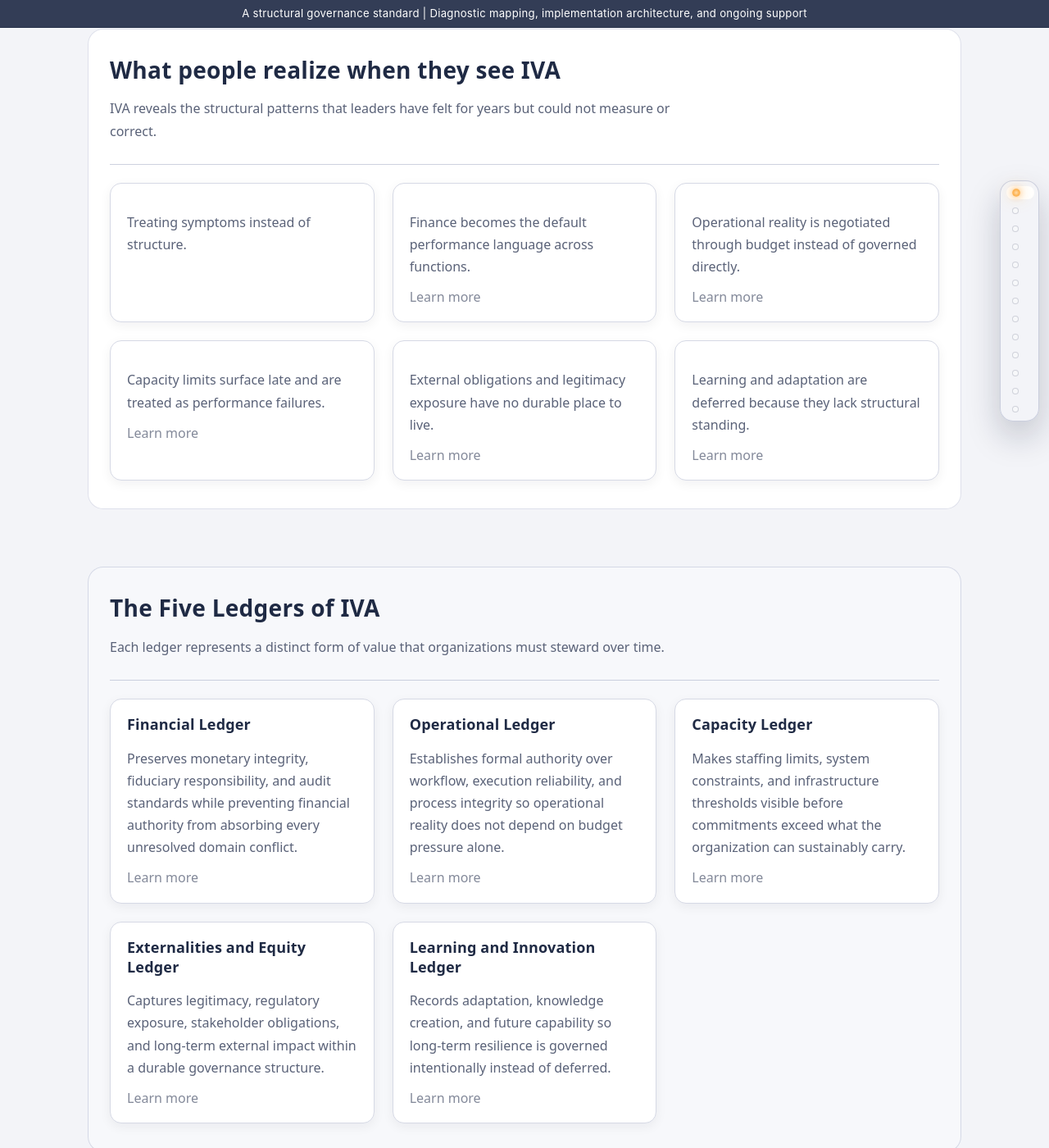
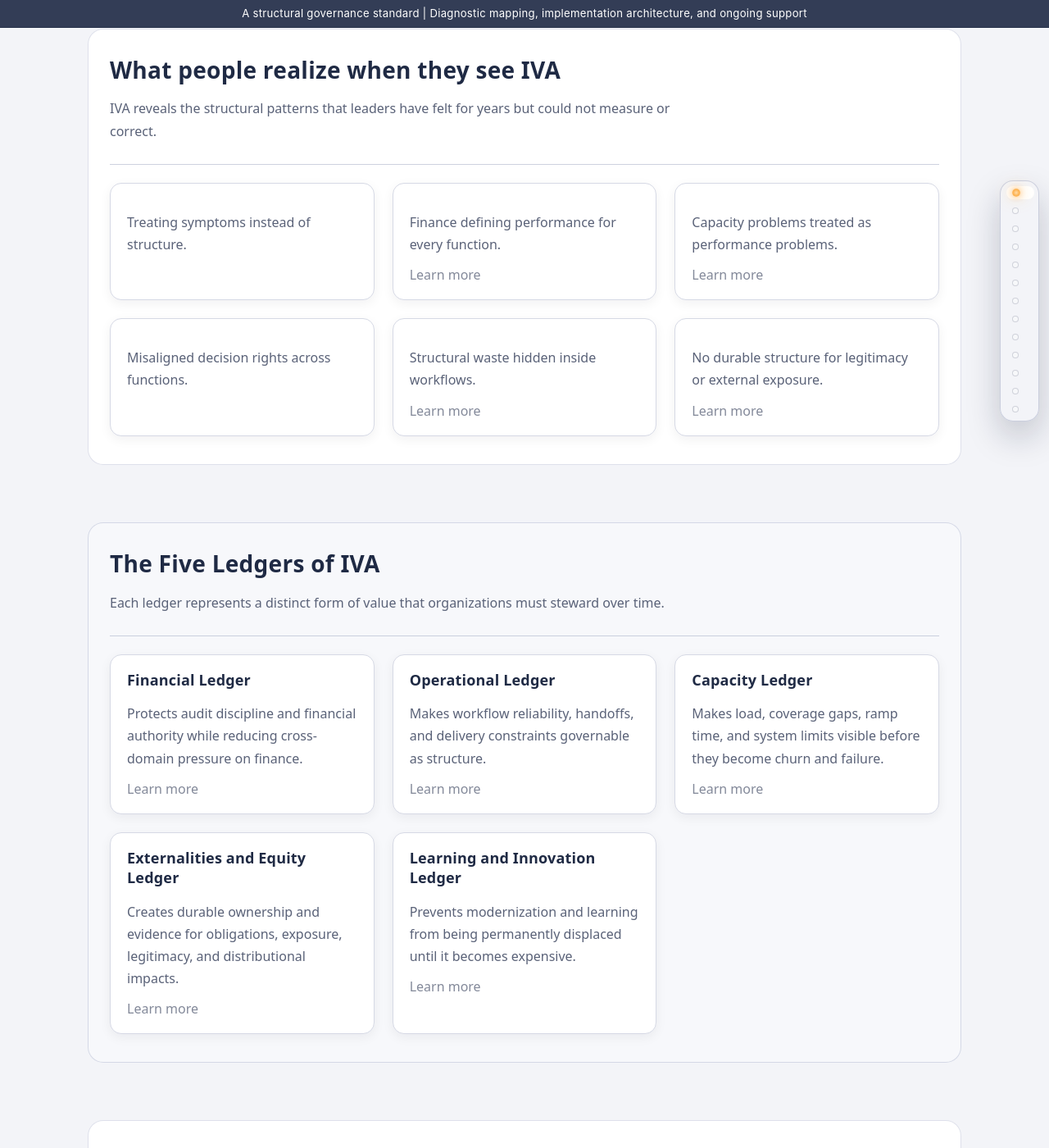
Before and after one commit to efost7873/integratedvaluearchitecture.com, a Jekyll site: the page built from index.html, in a window 1280 px wide and 1400 px high, scrolled down 1227 px. Shown: the whole window at 82% size. Built offline with Jekyll 4.4.1, drawn with Linux system fonts in a browser that asks for light colours; some of the changed text lies outside the part shown.

Commit message:
Update index.html

```diff
--- a/index.html
+++ b/index.html
@@ -42,19 +42,21 @@ seo_description: Integrated Value Architecture LLC is a governance architecture
         </p>
       </div>
 
-      <div class="card">
-        <h3>Financial dominance</h3>
+      <a class="card card-link" href="{{ site.baseurl }}/finance">
+        <h3>Finance forced to carry everything</h3>
         <p>
-          When the financial ledger becomes the only ledger, it defines performance for every function. This creates structural distortions that no amount of effort or leadership can overcome.
+          When the financial ledger becomes the only ledger, finance becomes the clearinghouse for constraints that originate elsewhere.
         </p>
-      </div>
+        <p class="card-meta">Learn more</p>
+      </a>
 
-      <div class="card">
+      <a class="card card-link" href="{{ site.baseurl }}/capacity">
         <h3>Structural invisibility</h3>
         <p>
-          Capacity limits, operational constraints, legitimacy exposures, and future capability investments remain invisible inside a single-ledger model. IVA makes these structural conditions measurable.
+          Capacity limits, operational constraints, legitimacy exposure, and future capability investments remain invisible inside a single-ledger model.
         </p>
-      </div>
+        <p class="card-meta">Learn more</p>
+      </a>
     </div>
   </section>
 
@@ -67,36 +69,29 @@ seo_description: Integrated Value Architecture LLC is a governance architecture
     </div>
 
     <div class="grid grid-3">
-
-      <div class="card">
-        <p>Treating symptoms instead of structure.</p>
-      </div>
+      <div class="card"><p>Treating symptoms instead of structure.</p></div>
 
       <a class="card card-link" href="{{ site.baseurl }}/finance">
-        <p>Finance becomes the default performance language across functions.</p>
-        <p class="card-meta">Learn more</p>
-      </a>
-
-      <a class="card card-link" href="{{ site.baseurl }}/operations">
-        <p>Operational reality is negotiated through budget instead of governed directly.</p>
+        <p>Finance defining performance for every function.</p>
         <p class="card-meta">Learn more</p>
       </a>
 
       <a class="card card-link" href="{{ site.baseurl }}/capacity">
-        <p>Capacity limits surface late and are treated as performance failures.</p>
+        <p>Capacity problems treated as performance problems.</p>
+        <p class="card-meta">Learn more</p>
+      </a>
+
+      <div class="card"><p>Misaligned decision rights across functions.</p></div>
+
+      <a class="card card-link" href="{{ site.baseurl }}/operations">
+        <p>Structural waste hidden inside workflows.</p>
         <p class="card-meta">Learn more</p>
       </a>
 
       <a class="card card-link" href="{{ site.baseurl }}/external">
-        <p>External obligations and legitimacy exposure have no durable place to live.</p>
+        <p>No durable structure for legitimacy or external exposure.</p>
         <p class="card-meta">Learn more</p>
       </a>
-
-      <a class="card card-link" href="{{ site.baseurl }}/learning">
-        <p>Learning and adaptation are deferred because they lack structural standing.</p>
-        <p class="card-meta">Learn more</p>
-      </a>
-
     </div>
   </section>
 
@@ -109,47 +104,35 @@ seo_description: Integrated Value Architecture LLC is a governance architecture
     </div>
 
     <div class="grid grid-3">
-
       <a class="card card-link" href="{{ site.baseurl }}/finance">
         <h3>Financial Ledger</h3>
-        <p>
-          Preserves monetary integrity, fiduciary responsibility, and audit standards while preventing financial authority from absorbing every unresolved domain conflict.
-        </p>
+        <p>Protects audit discipline and financial authority while reducing cross-domain pressure on finance.</p>
         <p class="card-meta">Learn more</p>
       </a>
 
       <a class="card card-link" href="{{ site.baseurl }}/operations">
         <h3>Operational Ledger</h3>
-        <p>
-          Establishes formal authority over workflow, execution reliability, and process integrity so operational reality does not depend on budget pressure alone.
-        </p>
+        <p>Makes workflow reliability, handoffs, and delivery constraints governable as structure.</p>
         <p class="card-meta">Learn more</p>
       </a>
 
       <a class="card card-link" href="{{ site.baseurl }}/capacity">
         <h3>Capacity Ledger</h3>
-        <p>
-          Makes staffing limits, system constraints, and infrastructure thresholds visible before commitments exceed what the organization can sustainably carry.
-        </p>
+        <p>Makes load, coverage gaps, ramp time, and system limits visible before they become churn and failure.</p>
         <p class="card-meta">Learn more</p>
       </a>
 
       <a class="card card-link" href="{{ site.baseurl }}/external">
         <h3>Externalities and Equity Ledger</h3>
-        <p>
-          Captures legitimacy, regulatory exposure, stakeholder obligations, and long-term external impact within a durable governance structure.
-        </p>
+        <p>Creates durable ownership and evidence for obligations, exposure, legitimacy, and distributional impacts.</p>
         <p class="card-meta">Learn more</p>
       </a>
 
       <a class="card card-link" href="{{ site.baseurl }}/learning">
         <h3>Learning and Innovation Ledger</h3>
-        <p>
-          Records adaptation, knowledge creation, and future capability so long-term resilience is governed intentionally instead of deferred.
-        </p>
+        <p>Prevents modernization and learning from being permanently displaced until it becomes expensive.</p>
         <p class="card-meta">Learn more</p>
       </a>
-
     </div>
   </section>
 
@@ -163,8 +146,16 @@ seo_description: Integrated Value Architecture LLC is a governance architecture
 
     <div class="grid grid-3">
       <div class="card"><p>Collapses all value into dollars.</p></div>
-      <div class="card"><p>Hides structural liabilities and constraints.</p></div>
-      <div class="card"><p>Distorts decision rights across functions.</p></div>
+
+      <a class="card card-link" href="{{ site.baseurl }}/capacity">
+        <p>Hides structural liabilities and constraints.</p>
+        <p class="card-meta">Learn more</p>
+      </a>
+
+      <a class="card card-link" href="{{ site.baseurl }}/operations">
+        <p>Distorts decision rights across functions.</p>
+        <p class="card-meta">Learn more</p>
+      </a>
     </div>
   </section>
 
@@ -180,8 +171,17 @@ seo_description: Integrated Value Architecture LLC is a governance architecture
       <div class="card"><p>A multi-ledger governance system.</p></div>
       <div class="card"><p>A governance architecture standard for plural value stewardship.</p></div>
       <div class="card"><p>A coherent architecture for decision making.</p></div>
-      <div class="card"><p>A way to measure legitimacy and external exposures.</p></div>
-      <div class="card"><p>A structure for future capability and adaptation.</p></div>
+
+      <a class="card card-link" href="{{ site.baseurl }}/external">
+        <p>A durable structure for obligations, exposure, and legitimacy.</p>
+        <p class="card-meta">Learn more</p>
+      </a>
+
+      <a class="card card-link" href="{{ site.baseurl }}/learning">
+        <p>A structure for future capability and adaptation.</p>
+        <p class="card-meta">Learn more</p>
+      </a>
+
       <div class="card"><p>A system that distributes decision authority.</p></div>
     </div>
   </section>
@@ -197,10 +197,26 @@ seo_description: Integrated Value Architecture LLC is a governance architecture
     <div class="grid grid-3">
       <div class="card"><p>Aligned decision rights across functions.</p></div>
       <div class="card"><p>Structural visibility for leaders and staff.</p></div>
-      <div class="card"><p>Reduced operational friction and waste.</p></div>
-      <div class="card"><p>Clear capacity limits and investment needs.</p></div>
-      <div class="card"><p>Legitimacy measured as a structural asset.</p></div>
-      <div class="card"><p>Future capability built intentionally.</p></div>
+
+      <a class="card card-link" href="{{ site.baseurl }}/operations">
+        <p>Reduced operational friction and waste.</p>
+        <p class="card-meta">Learn more</p>
+      </a>
+
+      <a class="card card-link" href="{{ site.baseurl }}/capacity">
+        <p>Clear capacity limits and investment needs.</p>
+        <p class="card-meta">Learn more</p>
+      </a>
+
+      <a class="card card-link" href="{{ site.baseurl }}/external">
+        <p>Legitimacy measured as a structural asset.</p>
+        <p class="card-meta">Learn more</p>
+      </a>
+
+      <a class="card card-link" href="{{ site.baseurl }}/learning">
+        <p>Future capability built intentionally.</p>
+        <p class="card-meta">Learn more</p>
+      </a>
     </div>
   </section>
 
@@ -260,8 +276,8 @@ seo_description: Integrated Value Architecture LLC is a governance architecture
       </div>
 
       <div class="card">
-        <h3>3. Structural Alignment</h3>
-        <p>IVA aligns decision rights, investments, and workflows across all five ledgers.</p>
+        <h3>3. Structural Implementation</h3>
+        <p>IVA stabilizes governance architecture by assigning ownership, evidence, and decision authority across all five ledgers.</p>
       </div>
     </div>
   </section>
@@ -270,7 +286,7 @@ seo_description: Integrated Value Architecture LLC is a governance architecture
     <div class="section-header">
       <h2>What the IVA Diagnostic produces</h2>
       <p class="section-subtitle">
-        The IVA Diagnostic produces a structural map of the organization and a clear sequence for alignment.
+        The IVA Diagnostic produces a structural map of the organization and a clear sequence for implementation.
       </p>
     </div>
 
@@ -280,7 +296,7 @@ seo_description: Integrated Value Architecture LLC is a governance architecture
       <div class="card"><p>Structural liabilities and constraints.</p></div>
       <div class="card"><p>Decision rights and authority pathways.</p></div>
       <div class="card"><p>Capacity limits and investment needs.</p></div>
-      <div class="card"><p>A sequence for structural alignment.</p></div>
+      <div class="card"><p>A sequence for governance stabilization.</p></div>
     </div>
   </section>
 
@@ -300,7 +316,7 @@ seo_description: Integrated Value Architecture LLC is a governance architecture
   <section id="begin-diagnostic" class="iva-cta-section">
     <h2>Begin the IVA Diagnostic</h2>
     <p>
-      The IVA Diagnostic is the entry point to adopting the IVA Standard. It maps structural conditions across all five ledgers and establishes the sequence for alignment.
+      The IVA Diagnostic is the entry point to adopting the IVA Standard. It maps structural conditions across all five ledgers and establishes the sequence for implementation.
     </p>
 
     <a href="{{ site.baseurl }}/diagnostic" class="iva-btn-primary">
```
Also changed, not shown: other parts of index.html (+2 -2 lines).
